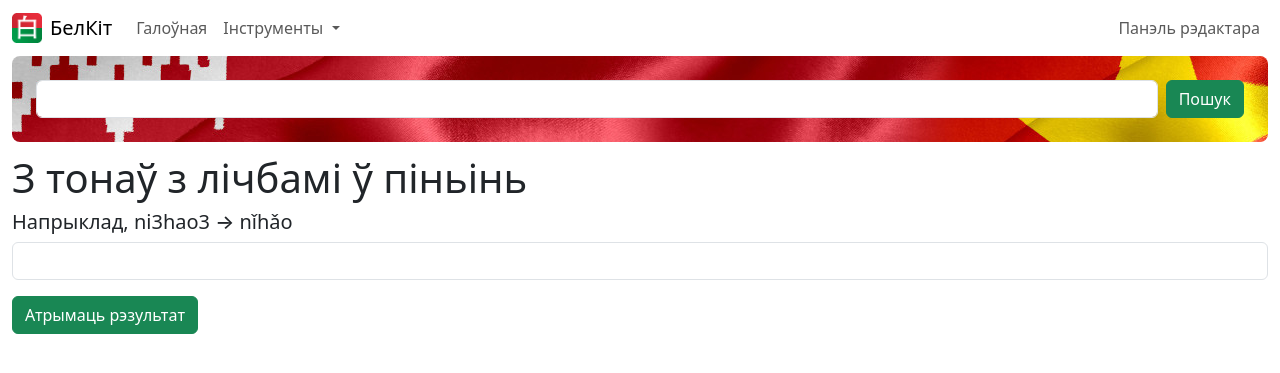
After one commit to alex-rusakevich/belkit, a Django app: page /utils/tone-numbers-to-pinyin/ in a window 1280 px wide. The commit adds this page. Shown: the top 373 px of the page. Run offline with Django 5.2, Linux system fonts and the light colour scheme.

Commit message:
#patch added instruments tab

```diff
--- a/frontend/static/css/base.css
+++ b/frontend/static/css/base.css
@@ -19,3 +19,7 @@ div#search-box > div {
 header {
     user-select: none;
 }
+
+p {
+    margin-bottom: 8px;
+}
--- a/frontend/static/css/view.css
+++ b/frontend/static/css/view.css
@@ -45,4 +45,8 @@ span.dict-p {
 span.dict-c {
     color: var(--bs-success);
 }
+
+span.dict-b {
+    font-weight: bold;
+}
 /* endregion */
--- a/frontend/templates/frontend/base.html
+++ b/frontend/templates/frontend/base.html
@@ -28,10 +28,15 @@
                 <div class="collapse navbar-collapse" id="navbarTogglerDemo03">
                     <ul class="navbar-nav me-auto mb-2 mb-lg-0">
                     <li class="nav-item">
-                        <a class="nav-link active" aria-current="page" href="/">Галоўная</a>
+                        <a class="nav-link" aria-current="page" href="/">Галоўная</a>
                     </li>
-                    <li class="nav-item">
-                        <a class="nav-link active" aria-current="page" href="/download/">Спампаваць</a>
+                    <li class="nav-item dropdown">
+                        <a class="nav-link dropdown-toggle" href="#" id="navbarDropdown" role="button" data-bs-toggle="dropdown" aria-expanded="false">
+                          Інструменты
+                        </a>
+                        <ul class="dropdown-menu" aria-labelledby="navbarDropdown">
+                          <li><a class="dropdown-item" href="/utils/tone-numbers-to-pinyin/">З тонаў з лічбамі ў піньінь</a></li>
+                        </ul>
                     </li>
                     </ul>
                 </div>
@@ -44,7 +49,7 @@
                         </li>
                         {% endif %}
                         <li class="nav-item">
-                            <a class="nav-link active" aria-current="page" href="/admin">Панэль рэдактара</a>
+                            <a class="nav-link" aria-current="page" href="/admin">Панэль рэдактара</a>
                         </li>
                     </ul>
                 </div>
--- a/frontend/templates/frontend/search.html
+++ b/frontend/templates/frontend/search.html
@@ -17,6 +17,11 @@
 {% else %}
 <h1>Нічога не знойдзена</h1>
 <p>Праверце, ці з'яўляецца форма слова, якое вы шукаеце, інфінітывам.</p>
+
+{% if user.is_authenticated %}
+<a href="/admin/dictionary/article/add/?title={{query}}">Стварыць артыкул "{{query}}"</a>
+{% endif %}
+
 {% endif%}
 
 {% endblock %}
--- /dev/null
+++ b/frontend/templates/frontend/utils/tone-numbers-to-pinyin.html
@@ -0,0 +1,17 @@
+{% extends "frontend/base.html" %}
+
+{% block title %}З тонаў з лічбамі ў піньінь{% endblock %}
+
+{% block main %}
+<h1>З тонаў з лічбамі ў піньінь</h1>
+<h5>Напрыклад, ni3hao3 → nǐhǎo</h5>
+
+<form action="/utils/tone-numbers-to-pinyin/" method="get">
+    <input class="form-control me-2 mb-3" aria-label="Tone and numbers" name="tone_and_numbers">
+    <button class="btn btn-success mb-3" type="submit">Атрымаць рэзультат</button>
+
+    {% if tone_and_numbers %}
+    <p>{{tone_and_numbers}}</p>
+    {% endif %}
+</form>
+{% endblock %}
--- a/frontend/urls.py
+++ b/frontend/urls.py
@@ -8,4 +8,9 @@ urlpatterns = [
     path("", views.index, name="index"),
     path("search", views.search, name="search"),
     path("article/<str:article_title>/", views.view_article, name="view_article"),
+    path(
+        "utils/tone-numbers-to-pinyin/",
+        views.tone_numbers_to_pinyin,
+        name="tone_numbers_to_pinyin",
+    ),
 ] + static(settings.STATIC_URL, document_root=settings.STATIC_ROOT)
--- a/frontend/views.py
+++ b/frontend/views.py
@@ -76,3 +76,12 @@ def view_article(request, article_title):
         "similar_articles": similar_articles,
     }
     return render(request, "frontend/view.html", context)
+
+
+def tone_numbers_to_pinyin(request):
+    tone_and_numbers = request.GET.get("tone_and_numbers", "")
+    if tone_and_numbers:
+        tone_and_numbers = pinyin_normalizer(tone_and_numbers)
+
+    context = {"tone_and_numbers": tone_and_numbers}
+    return render(request, "frontend/utils/tone-numbers-to-pinyin.html", context)
```
